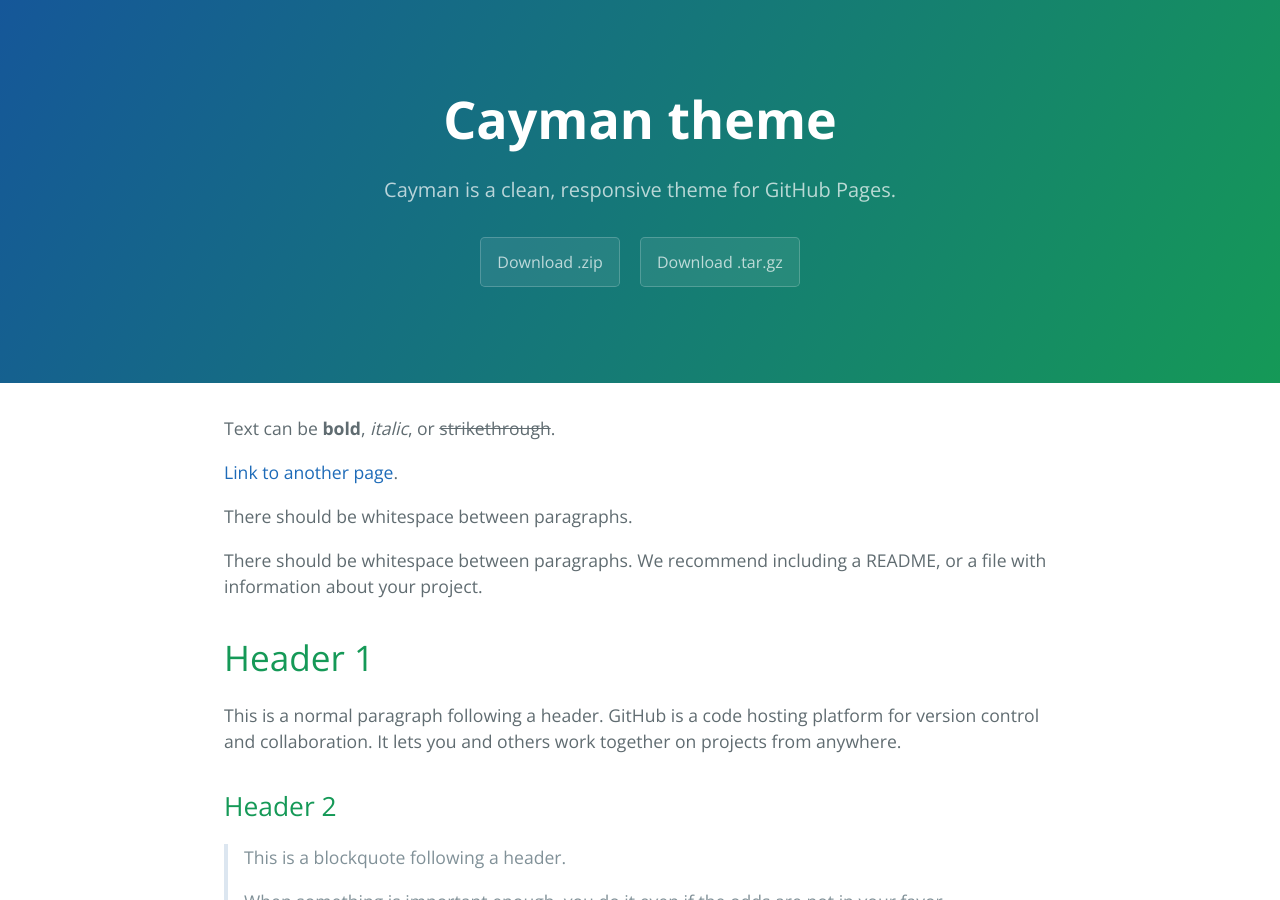
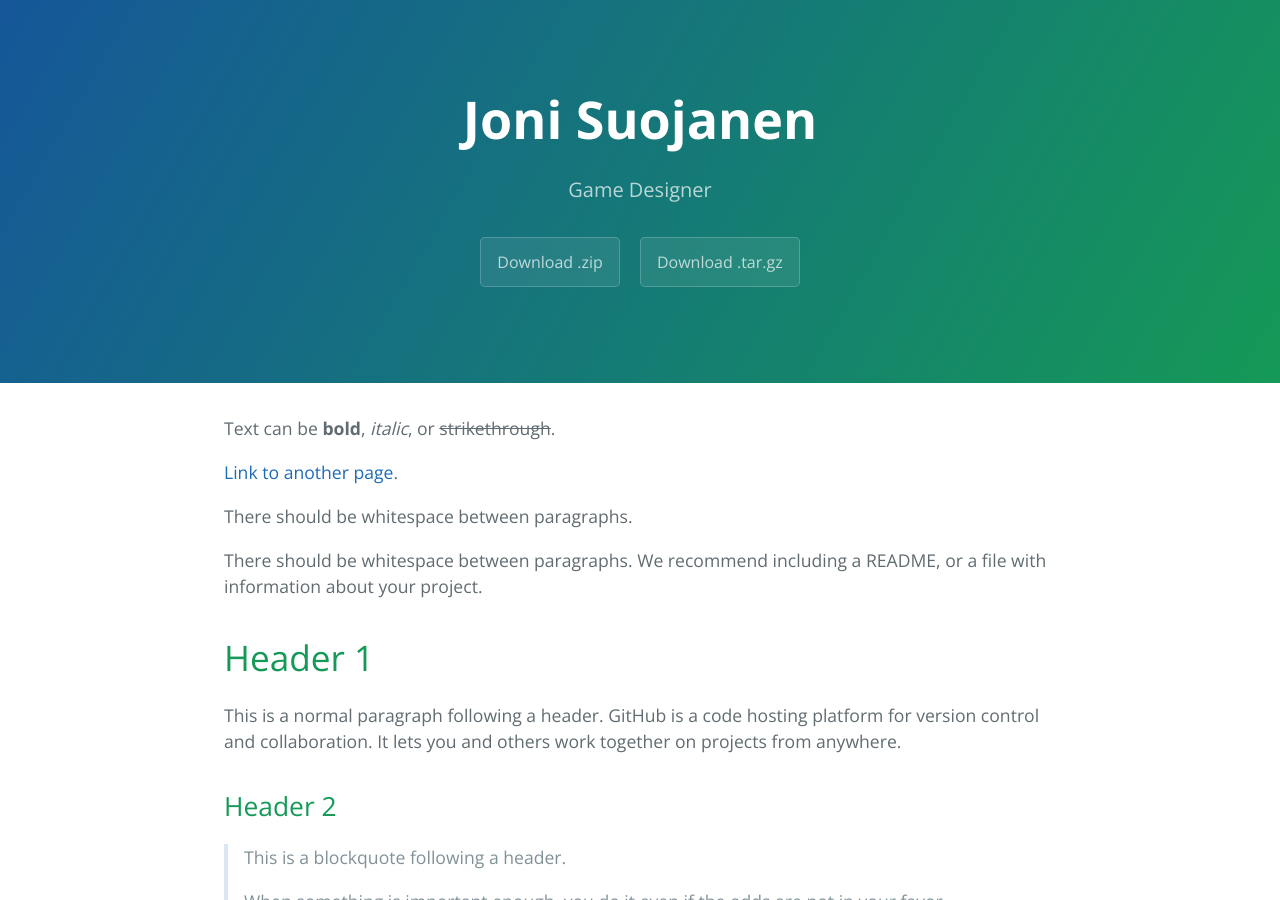
Before and after one commit to jonisuojanen/jonisuojanen.github.io, a Jekyll site: the page built from index.md, in a window 1280 px wide and 900 px high. Built offline with Jekyll 4.4.1, drawn with Linux system fonts in a browser that asks for light colours.

Commit message:
Update _config.yml

```diff
--- a/_config.yml
+++ b/_config.yml
@@ -1,5 +1,5 @@
-title: Cayman theme
-description: Cayman is a clean, responsive theme for GitHub Pages.
+title: Joni Suojanen
+description: Game Designer
 show_downloads: true
 google_analytics:
 theme: jekyll-theme-cayman
```
